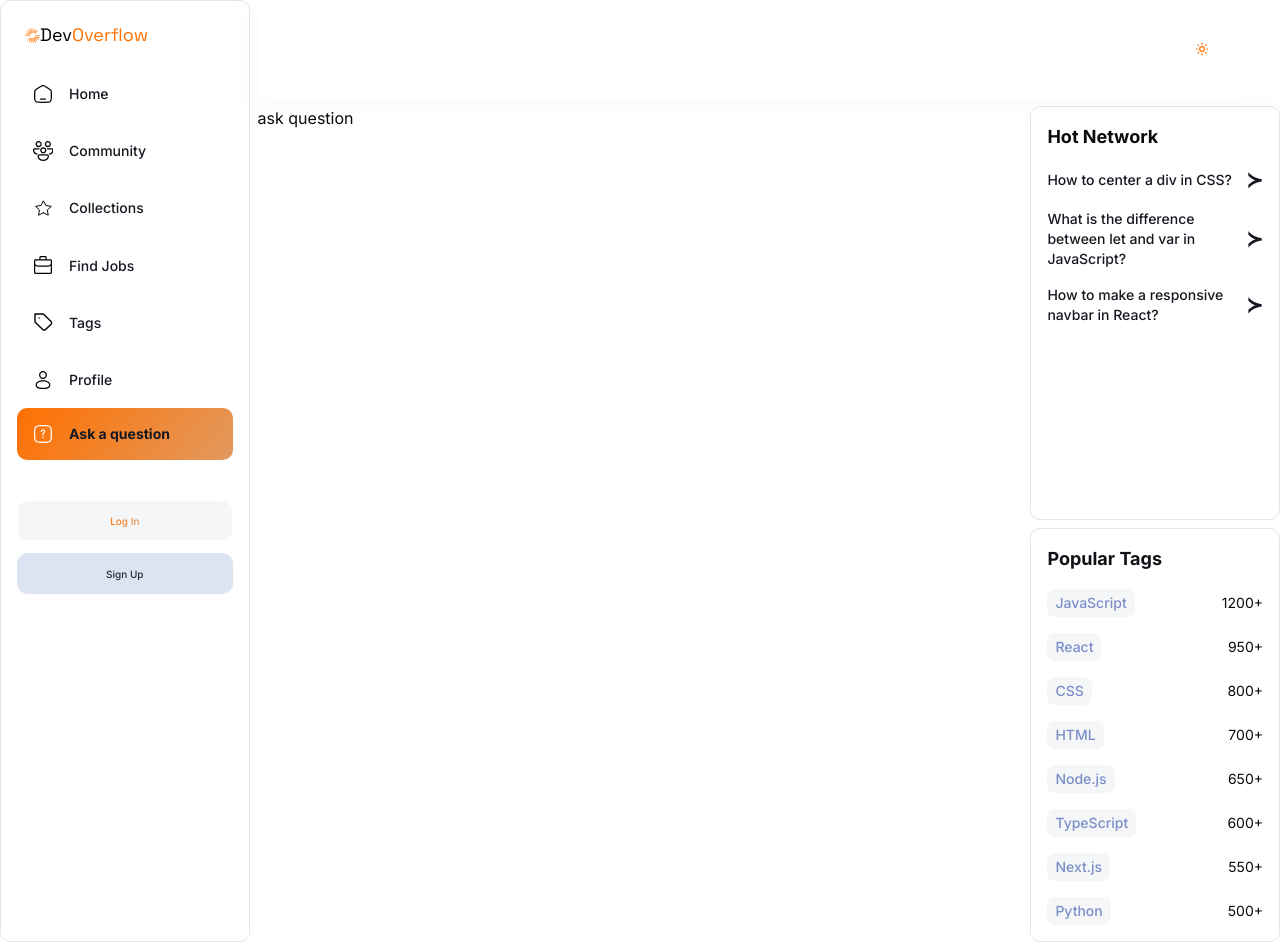
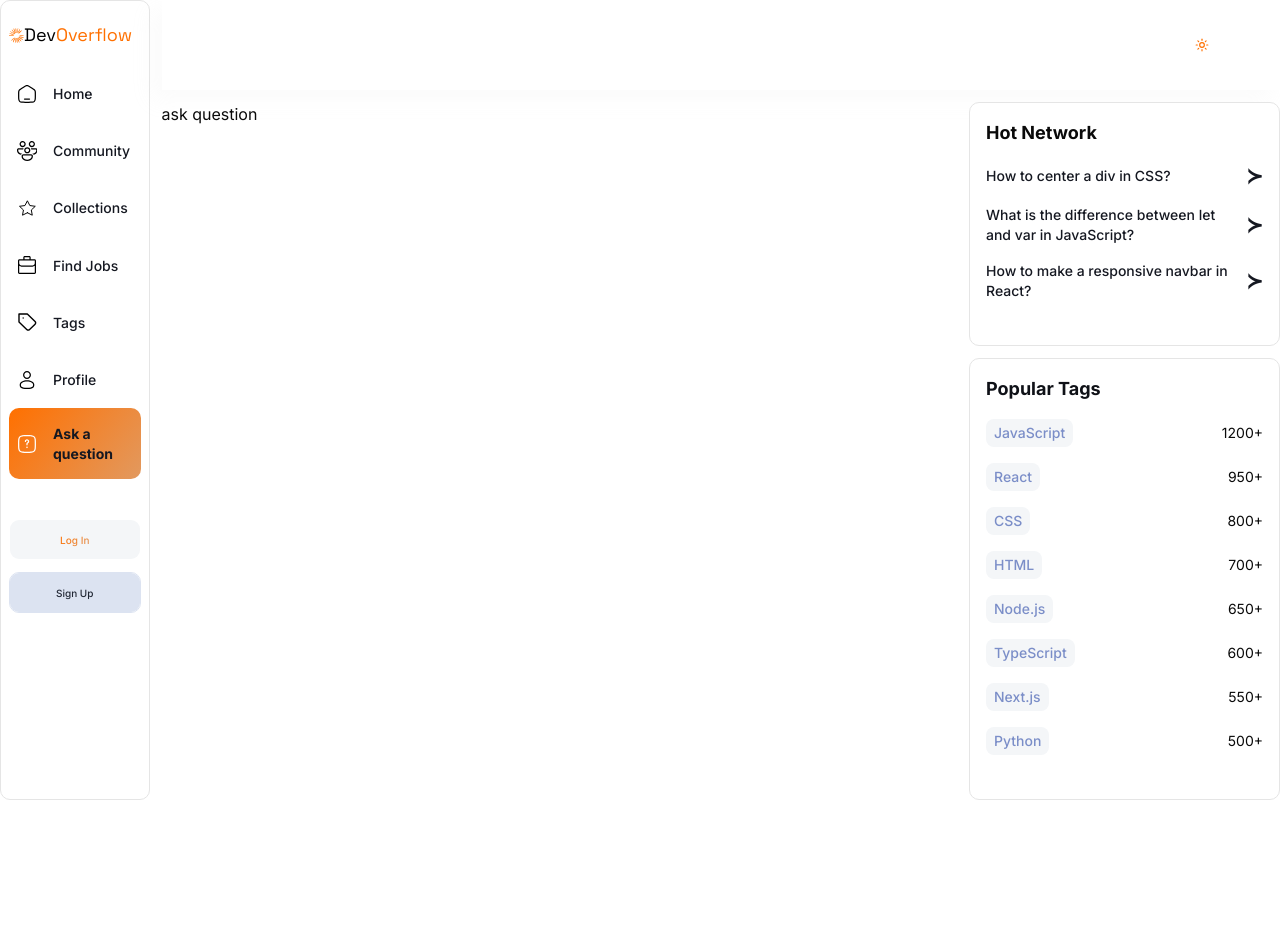
Before and after one commit to Mostafabedeer/nextjs-app, a Next.js app: page /ask-question in a window 1280 px wide. After the commit the page ends 812 px from the top, so only its background shows below. Built offline with nearby package versions, Linux system fonts and the light colour scheme; no server answers.

Commit message:
enhance layout and add search functionality with new components

```diff
--- a/app/(root)/layout.tsx
+++ b/app/(root)/layout.tsx
@@ -7,13 +7,14 @@ import { Toaster } from "sonner";
 
 function RootLayout({ children }: { children: React.ReactNode }) {
   return (
-    <main className="sm:grid sm:grid-cols-10 sm:grid-rows-9 sm:gap-2">
-      <aside className="hidden sm:col-span-2 sm:row-span-9 sm:block">
+    <main className="h-full sm:grid sm:grid-cols-8 sm:grid-rows-[repeat(5,max-content)] sm:gap-3">
+      <aside className="hidden sm:col-span-2 sm:col-start-1 sm:row-span-5 sm:row-start-1 sm:block lg:col-span-1">
         <LeftSideBar />
       </aside>
       <Navbar />
-
-      {children}
+      <div className="col-span-7 col-start-3 row-start-2 mx-2 sm:mx-0 lg:col-span-5 lg:row-span-4">
+        {children}
+      </div>
       <HotNetwork />
       <PopularTags />
       <Toaster />
--- a/app/(root)/page.tsx
+++ b/app/(root)/page.tsx
@@ -1,9 +1,26 @@
 import AuthToast from "@/components/authtoast/AuthToast";
+import LocalSearch from "@/components/search/LocalSearch";
+import ROUTES from "@/constants/routes";
+import Link from "next/link";
 
 async function Home() {
   return (
     <div className="container mx-auto">
-      Home
+      <section className="flex items-center justify-between">
+        <h1 className="text-dark200_light900 sm:h1-bold text-sm font-medium capitalize sm:text-lg">
+          all questions
+        </h1>
+        <button className="text-light-900 primary-gradient rounded-1.5 px-5 py-2 text-sm font-medium shadow-md transition-all duration-300 hover:shadow-lg sm:px-10 sm:py-4 sm:text-base">
+          <Link className="block h-full w-full" href={ROUTES.ASK_QUESTION}>
+            Ask a Question
+          </Link>
+        </button>
+      </section>
+      <section className="mt-5">
+        <LocalSearch placeHolder="Search for Question Here.." />
+      </section>
+      <section className="mt-5">fliters</section>
+
       <AuthToast />
     </div>
   );
--- a/app/_styles/globals.css
+++ b/app/_styles/globals.css
@@ -91,6 +91,10 @@
 
 @utility background-light800_darkgradient {
   @apply bg-light-800 dark:dark-gradient;
+}
+
+@utility background-lightgradient_darkgradient {
+  @apply light-gradient dark:dark-gradient;
 }
 
 @utility background-light800_dark400 {
--- a/components/HotNetwork.tsx
+++ b/components/HotNetwork.tsx
@@ -4,7 +4,7 @@ import Link from "next/link";
 
 function HotNetwork() {
   return (
-    <div className="background-light900_dark200 border-dark100_light900 hidden h-full rounded-lg border p-4 sm:col-span-2 sm:col-start-9 sm:row-span-4 sm:row-start-2 sm:block">
+    <div className="background-light900_dark200 border-dark100_light900 col-span-2 col-start-7 row-span-2 row-start-2 hidden h-full rounded-lg border p-4 md:hidden lg:block">
       <div>
         <h2 className="ext-dark200_light900 mb-4 text-lg font-bold">
           Hot Network
--- a/components/PopularTags.tsx
+++ b/components/PopularTags.tsx
@@ -1,5 +1,5 @@
 import { PopularTagsData } from "@/constants";
-import TagCard from "./TagCard";
+import TagCard from "./cards/TagCard";
 
 function PopularTags() {
   // .div6 {
@@ -9,7 +9,7 @@ function PopularTags() {
   //     grid-row-start: 6;
   // }
   return (
-    <div className="sm:start border-dark100_light900 background-light900_dark200 hidden rounded-lg border p-4 sm:col-span-2 sm:col-start-9 sm:row-span-4 sm:row-start-6 sm:block sm:grid-cols-2 sm:grid-rows-4">
+    <div className="sm:start border-dark100_light900 background-light900_dark200 col-span-2 col-start-7 row-span-2 row-start-4 hidden rounded-lg border p-4 md:hidden lg:block">
       <div>
         <h2 className="text-dark200_light900 mb-4 text-lg font-bold">
           Popular Tags
--- a/components/navigation/navbar/LeftSideBar.tsx
+++ b/components/navigation/navbar/LeftSideBar.tsx
@@ -11,7 +11,7 @@ async function RightSideBar() {
   const user = session?.user;
 
   return (
-    <div className="background-light900_dark200 sm:border-dark100_light900 hidden rounded-lg border sm:block sm:h-full sm:grid-cols-2 sm:grid-rows-10 sm:px-2 md:px-4">
+    <div className="background-light900_dark200 sm:border-dark100_light900 hidden h-screen rounded-lg border sm:block">
       <Link href="/" className="hidden items-center gap-1 sm:flex">
         <div className="mt-1 ml-2 flex items-center justify-center">
           <Image
@@ -44,7 +44,7 @@ async function RightSideBar() {
           </Button>
         </form>
       ) : (
-        <div className="mt-10 flex flex-col gap-3">
+        <div className="mt-10 flex flex-col gap-3 px-2">
           <Link href={ROUTES.SignIn}>
             <Button className="small-medium btn-secondary min-h-10.25 w-full cursor-pointer rounded-lg px-4 py-3 shadow-none">
               <span className="primary-text-gradient">Log In</span>
--- a/components/navigation/navbar/NavLinks.tsx
+++ b/components/navigation/navbar/NavLinks.tsx
@@ -35,9 +35,9 @@ const NavLinks = ({
             key={item.label}
             className={cn(
               isActive
-                ? "primary-gradient text-light-900 rounded-lg"
+                ? "primary-gradient text-light-900 inline-block rounded-lg"
                 : "text-dark300_light900 text-light-900",
-              "flex items-center justify-start gap-4 bg-transparent p-4",
+              "mx-2 flex items-center justify-start gap-4 bg-transparent py-4 pl-2",
             )}
           >
             <Image
--- a/components/navigation/navbar/Navbar.tsx
+++ b/components/navigation/navbar/Navbar.tsx
@@ -11,7 +11,7 @@ const Navbar = async () => {
   const image = user?.image;
 
   return (
-    <nav className="background-light900_dark200 shadow-light-300 flex w-full gap-5 p-6 sm:col-span-8 sm:col-start-3 sm:row-span-1 sm:px-12 dark:shadow-none">
+    <nav className="background-light900_dark200 shadow-light-300 col-span-7 flex w-full gap-5 p-6 sm:px-12 lg:col-start-2 dark:shadow-none">
       <Link href="/" className="flex items-center gap-1 sm:hidden">
         <div className="mt-1 flex items-center">
           <Image
--- /dev/null
+++ b/components/search/LocalSearch.tsx
@@ -0,0 +1,41 @@
+"use client";
+import Image from "next/image";
+import { useEffect, useState } from "react";
+import { usePathname, useSearchParams } from "next/navigation";
+import { useRouter } from "next/router";
+
+function LocalSearch({ placeHolder }: { placeHolder: string }) {
+  const searchParams = useSearchParams();
+  const query = searchParams.get("query") || "";
+  const [searchQuery, setSearchQuery] = useState(query);
+
+  useEffect(() => {
+    const delayDebounceFn = setTimeout(() => {}, 300);
+
+    return () => clearTimeout(delayDebounceFn);
+  }, []);
+
+  return (
+    <div className="background-lightgradient_darkgradient flex items-center gap-2 p-4">
+      <label htmlFor="search">
+        <Image
+          src="./icons/search.svg"
+          alt="search icon"
+          className="cursor-pointer"
+          width={24}
+          height={24}
+        />
+      </label>
+      <input
+        value={searchQuery}
+        id="search"
+        type="text"
+        placeholder={placeHolder}
+        className="placeholder rounded-1.5 text-dark200_light900 w-full border-none text-sm outline-none sm:text-base"
+        onChange={(e) => setSearchQuery(e.target.value)}
+      ></input>
+    </div>
+  );
+}
+
+export default LocalSearch;
--- a/package.json
+++ b/package.json
@@ -19,6 +19,7 @@
     "next": "16.2.9",
     "next-auth": "^5.0.0-beta.31",
     "next-themes": "^0.4.6",
+    "query-string": "^9.5.0",
     "react": "19.2.4",
     "react-dom": "19.2.4",
     "react-hook-form": "^7.82.0",
```
Also changed, not shown: components/cards/TagCard.tsx (renamed from components/TagCard.tsx), 1 other file (tests, documents, lock files or other folders).
